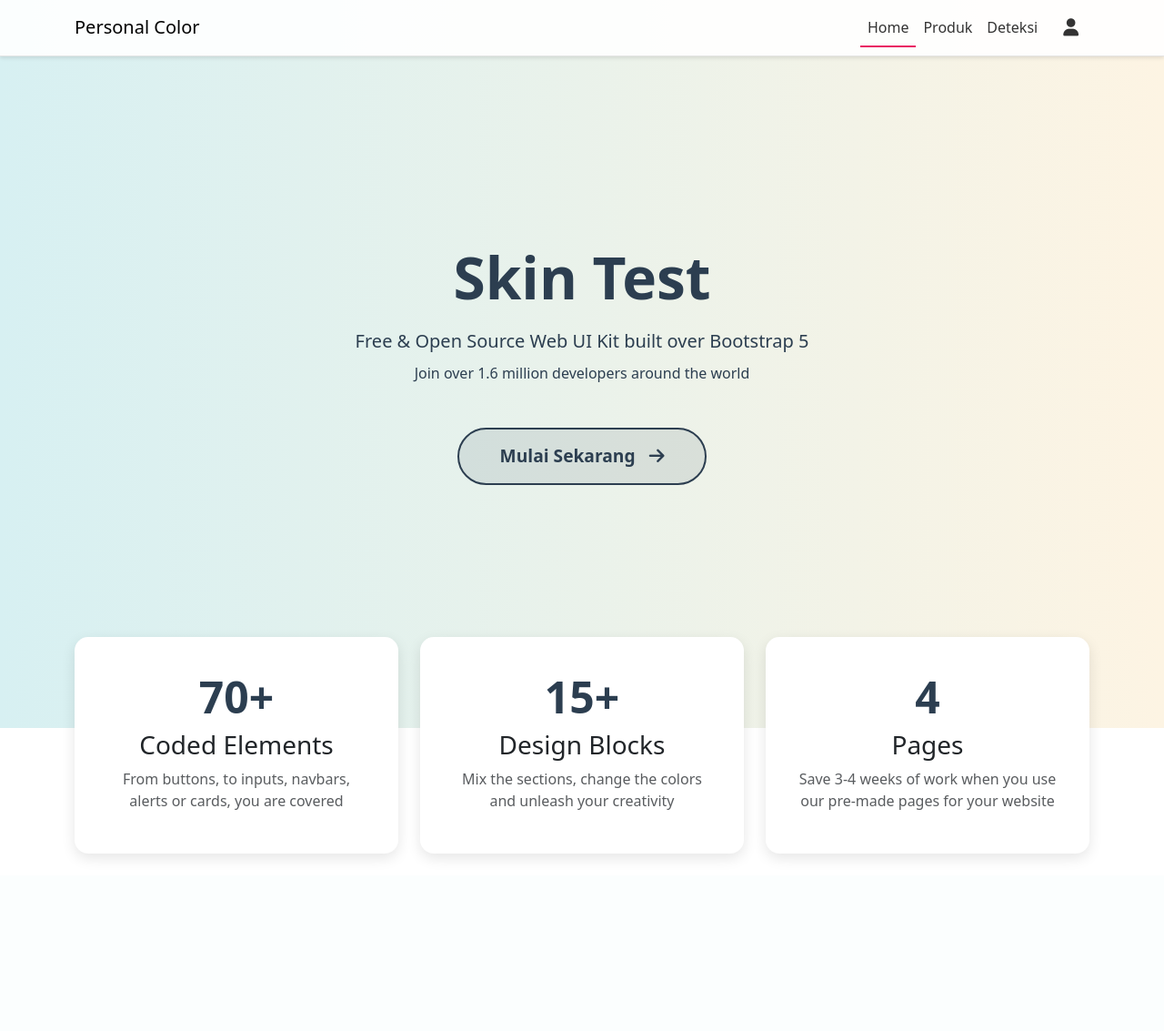
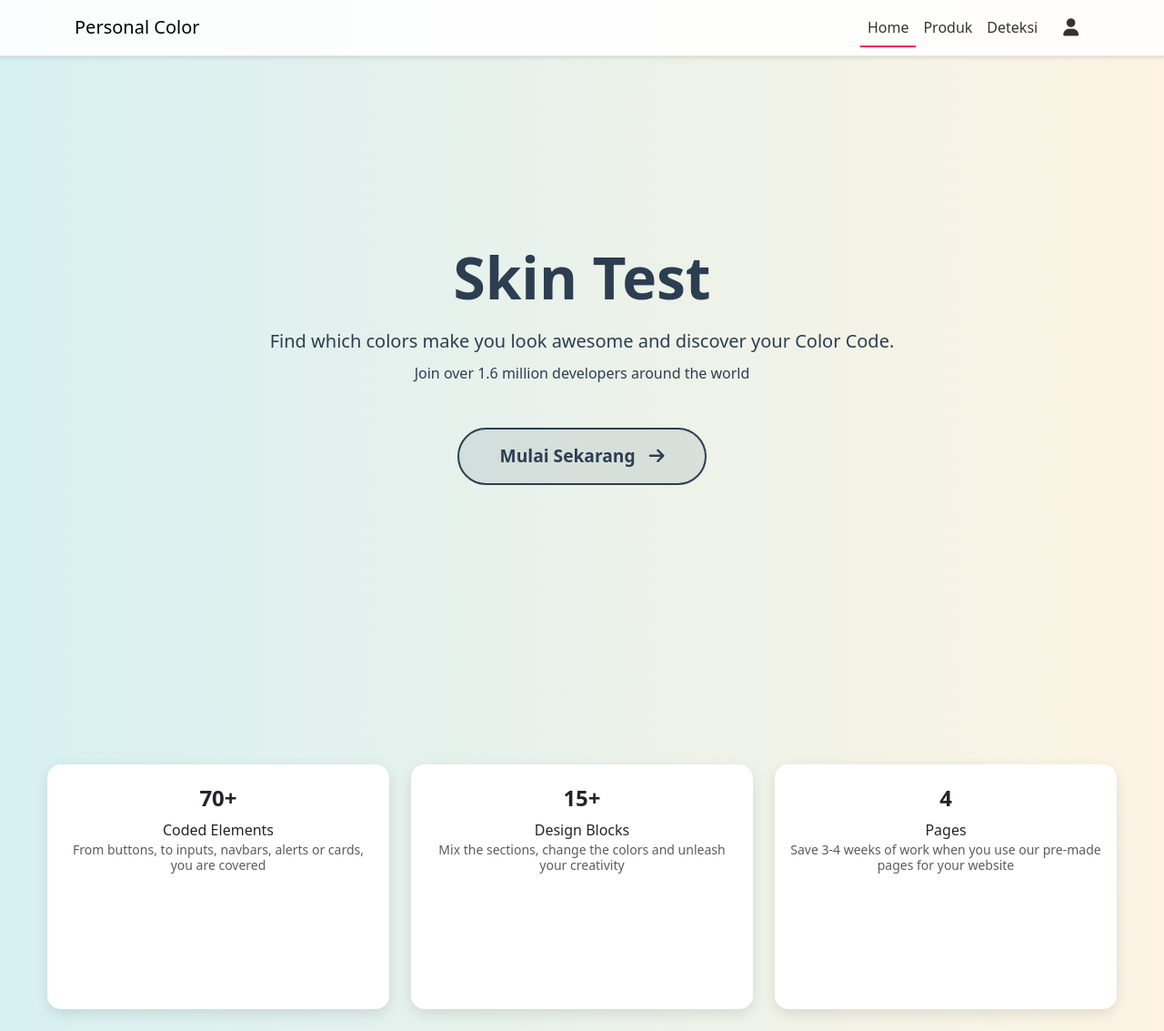
Before and after one commit to taufiqpr/PersonalColor, a Flask app: page / in a window 1280 px wide. Shown: the whole page at 91% size. Before the commit the page ends 942 px from the top, so only its background shows below. Run offline with Flask 3, Linux system fonts and the light colour scheme.

Commit message:
new code

```diff
--- a/static/styles.css
+++ b/static/styles.css
@@ -1,34 +1,12 @@
-.hero-section {
+/* Global Styles */
+body {
   background: linear-gradient(to right, #d7f0f2, #fdf4e3);
-  height: 100vh;
-  display: flex;
-  align-items: center;
-  justify-content: center;
-  text-align: center;
-  color: #2c3e50;
+  min-height: 100vh;
 }
 
-.stats-section {
-  margin-top: -100px;
-  position: relative;
-  z-index: 2;
-}
-
-.stat-card {
-  background: white;
-  border-radius: 15px;
-  padding: 30px;
-  box-shadow: 0 5px 15px rgba(0, 0, 0, 0.1);
-  text-align: center;
-}
-
-.stat-number {
-  font-size: 3rem;
-  font-weight: bold;
-  color: #2c3e50;
-}
-
+/* Navbar Styles */
 .navbar {
+  font-weight: 500;
   background-color: rgba(255, 255, 255, 0.9) !important;
   border-bottom: 1px solid rgba(0, 0, 0, 0.1);
   box-shadow: 0 2px 4px rgba(0, 0, 0, 0.1);
@@ -127,71 +147,72 @@
   transform: translateX(5px);
 }
 
-.hero-text {
-  opacity: 0;
-  transform: translateY(20px);
-  animation: fadeInUp 0.8s ease forwards;
+/* Stats Section Styles */
+.stats-section {
+  margin-top: 40px;
+  position: relative;
+  z-index: 2;
+  padding: 0 20px;
 }
 
-.hero-text h1,
-.hero-text h2,
-.hero-text h3,
-.hero-text p {
-  color: #2c3e50;
-}
-.hero-text p {
-  color: #34495e;
-}
-
-.hero-text-delay-1 {
-  animation-delay: 0.2s;
-}
-
-.hero-text-delay-2 {
-  animation-delay: 0.4s;
-}
-
-.hero-text-delay-3 {
-  animation-delay: 0.6s;
-}
-
-.btn-mulai {
-  opacity: 0;
-  animation: fadeInUp 0.8s ease 0.8s forwards;
-}
-
-@keyframes fadeInUp {
-  from {
-    opacity: 0;
-    transform: translateY(20px);
-  }
-  to {
-    opacity: 1;
-    transform: translateY(0);
-  }
+.stats-section .container {
+  max-width: 1200px;
+  margin: 0 auto;
 }
 
 .stat-card {
+  background: white;
+  border-radius: 15px;
+  padding: 15px;
+  box-shadow: 0 5px 15px rgba(0, 0, 0, 0.1);
+  text-align: center;
+  height: 100%;
+  aspect-ratio: 1.4/1;
+  display: flex;
+  flex-direction: column;
+  overflow: hidden;
+  position: relative;
   transition: transform 0.3s ease, box-shadow 0.3s ease;
 }
 
 .stat-card:hover {
-  transform: translateY(-10px);
-  box-shadow: 0 15px 30px rgba(0, 0, 0, 0.15);
+  transform: translateY(-5px);
+  box-shadow: 0 8px 25px rgba(0, 0, 0, 0.15);
 }
 
+.stat-number {
+  font-size: 1.5rem;
+  font-weight: bold;
+  margin: 0.25rem 0;
+}
+
+.stat-card h3 {
+  font-size: 1rem;
+  margin: 0.25rem 0;
+}
+
+.stat-card p {
+  font-size: 0.875rem;
+  margin-bottom: 0.5rem;
+  line-height: 1.2;
+}
+
+/* Product Page Styles */
 .product-page {
   padding-top: 100px;
   min-height: 100vh;
-  background: linear-gradient(to right, #d7f0f2, #fdf4e3);
 }
 
+/* Filter Sidebar Styles */
 .filter-sidebar {
+  position: sticky;
+  top: 10px;
+  height: calc(90vh - 120px);
+  overflow-y: auto;
   padding: 20px;
   background: rgba(255, 255, 255, 0.9);
   border-radius: 15px;
   box-shadow: 0 5px 15px rgba(0, 0, 0, 0.05);
-  margin-bottom: 20px;
 }
 
 .filter-header {
--- a/templates/index.html
+++ b/templates/index.html
@@ -4,7 +4,7 @@
 <section class="hero-section">
     <div class="container">
         <h1 class="display-3 fw-bold mb-3 hero-text hero-text-delay-1">Skin Test</h1>
-        <p class="lead mb-2 hero-text hero-text-delay-2">Free & Open Source Web UI Kit built over Bootstrap 5</p>
+        <p class="lead mb-2 hero-text hero-text-delay-2">Find which colors make you look awesome and discover your Color Code.</p>
         <p class="hero-text hero-text-delay-3">Join over 1.6 million developers around the world</p>
         <button class="btn-mulai">
             Mulai Sekarang
```
Also changed, not shown: other parts of static/styles.css (+83 -11 lines).
